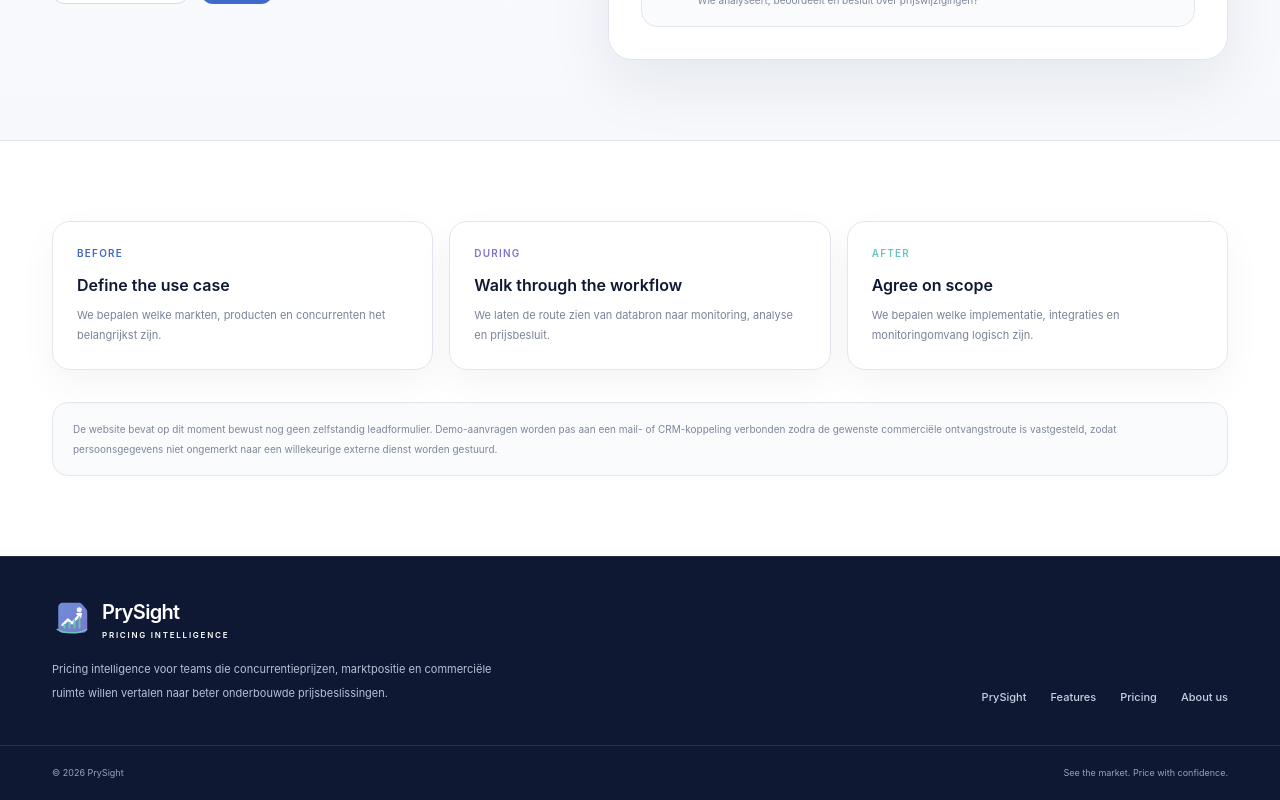
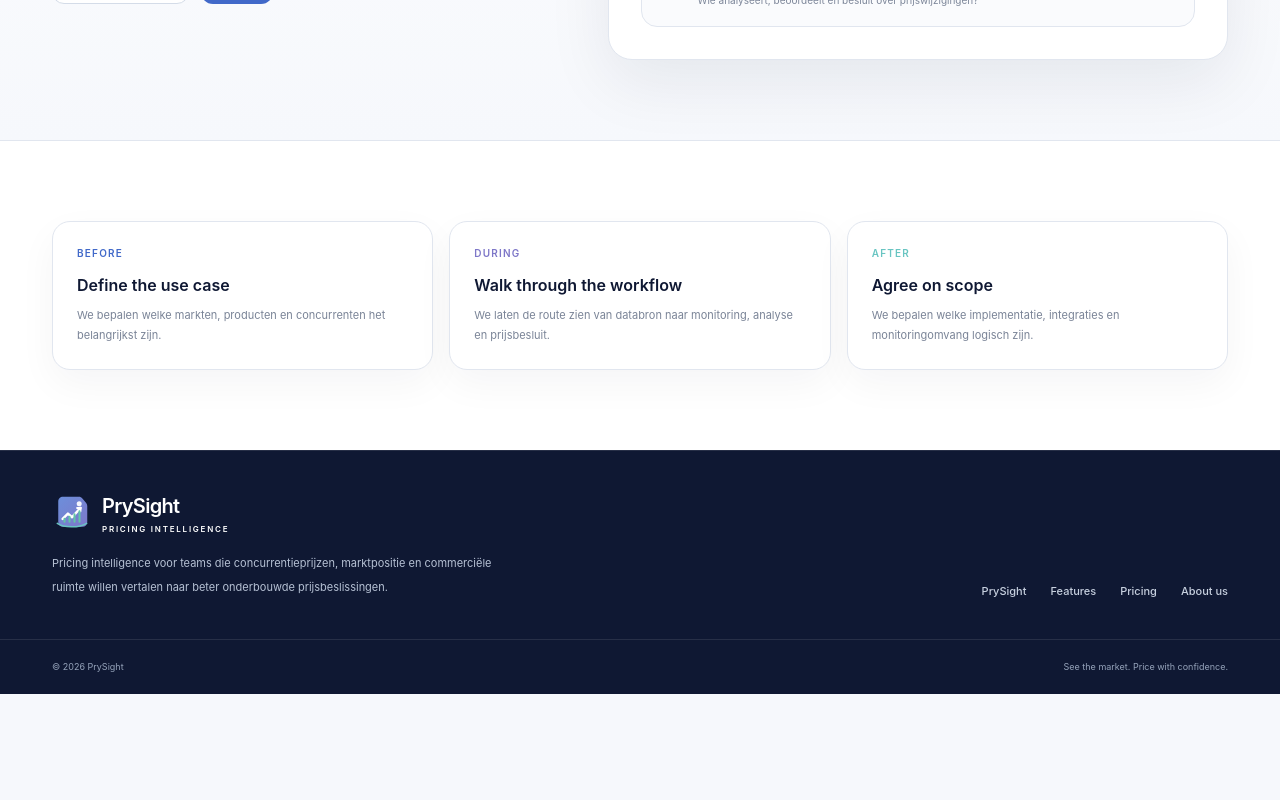
Before and after one commit to Petturick/PricingTool, a Next.js app: page /request-demo in a window 1280 px wide. Shown: the part 583-1383 px from the top of the page. After the commit the page ends 1277 px from the top, so only its background shows below. Built offline with nearby package versions, Linux system fonts and the light colour scheme.

Commit message:
Polish PrySight demo landing page

```diff
--- a/src/app/request-demo/page.tsx
+++ b/src/app/request-demo/page.tsx
@@ -25,9 +25,7 @@ export default function RequestDemoPage() {
           </div>
         </section>
 
-        <section className="mx-auto max-w-[1240px] px-5 py-16 sm:px-8 sm:py-20"><div className="grid gap-4 md:grid-cols-3"><div className="surface-card p-6"><p className="text-[10px] font-semibold uppercase tracking-[0.12em] text-[var(--brand-blue)]">Before</p><h2 className="mt-3 text-[16px] font-semibold text-[var(--brand-navy)]">Define the use case</h2><p className="mt-2 text-[11px] leading-5 text-[#7a8497]">We bepalen welke markten, producten en concurrenten het belangrijkst zijn.</p></div><div className="surface-card p-6"><p className="text-[10px] font-semibold uppercase tracking-[0.12em] text-[var(--brand-violet)]">During</p><h2 className="mt-3 text-[16px] font-semibold text-[var(--brand-navy)]">Walk through the workflow</h2><p className="mt-2 text-[11px] leading-5 text-[#7a8497]">We laten de route zien van databron naar monitoring, analyse en prijsbesluit.</p></div><div className="surface-card p-6"><p className="text-[10px] font-semibold uppercase tracking-[0.12em] text-[var(--brand-cyan)]">After</p><h2 className="mt-3 text-[16px] font-semibold text-[var(--brand-navy)]">Agree on scope</h2><p className="mt-2 text-[11px] leading-5 text-[#7a8497]">We bepalen welke implementatie, integraties en monitoringomvang logisch zijn.</p></div></div>
-          <div className="mt-8 rounded-2xl border border-[var(--border)] bg-[var(--surface-soft)] px-5 py-4 text-[10px] leading-5 text-[#7c879a]">De website bevat op dit moment bewust nog geen zelfstandig leadformulier. Demo-aanvragen worden pas aan een mail- of CRM-koppeling verbonden zodra de gewenste commerciële ontvangstroute is vastgesteld, zodat persoonsgegevens niet ongemerkt naar een willekeurige externe dienst worden gestuurd.</div>
-        </section>
+        <section className="mx-auto max-w-[1240px] px-5 py-16 sm:px-8 sm:py-20"><div className="grid gap-4 md:grid-cols-3"><div className="surface-card p-6"><p className="text-[10px] font-semibold uppercase tracking-[0.12em] text-[var(--brand-blue)]">Before</p><h2 className="mt-3 text-[16px] font-semibold text-[var(--brand-navy)]">Define the use case</h2><p className="mt-2 text-[11px] leading-5 text-[#7a8497]">We bepalen welke markten, producten en concurrenten het belangrijkst zijn.</p></div><div className="surface-card p-6"><p className="text-[10px] font-semibold uppercase tracking-[0.12em] text-[var(--brand-violet)]">During</p><h2 className="mt-3 text-[16px] font-semibold text-[var(--brand-navy)]">Walk through the workflow</h2><p className="mt-2 text-[11px] leading-5 text-[#7a8497]">We laten de route zien van databron naar monitoring, analyse en prijsbesluit.</p></div><div className="surface-card p-6"><p className="text-[10px] font-semibold uppercase tracking-[0.12em] text-[var(--brand-cyan)]">After</p><h2 className="mt-3 text-[16px] font-semibold text-[var(--brand-navy)]">Agree on scope</h2><p className="mt-2 text-[11px] leading-5 text-[#7a8497]">We bepalen welke implementatie, integraties en monitoringomvang logisch zijn.</p></div></div></section>
       </main>
     </MarketingChrome>
   )
```
